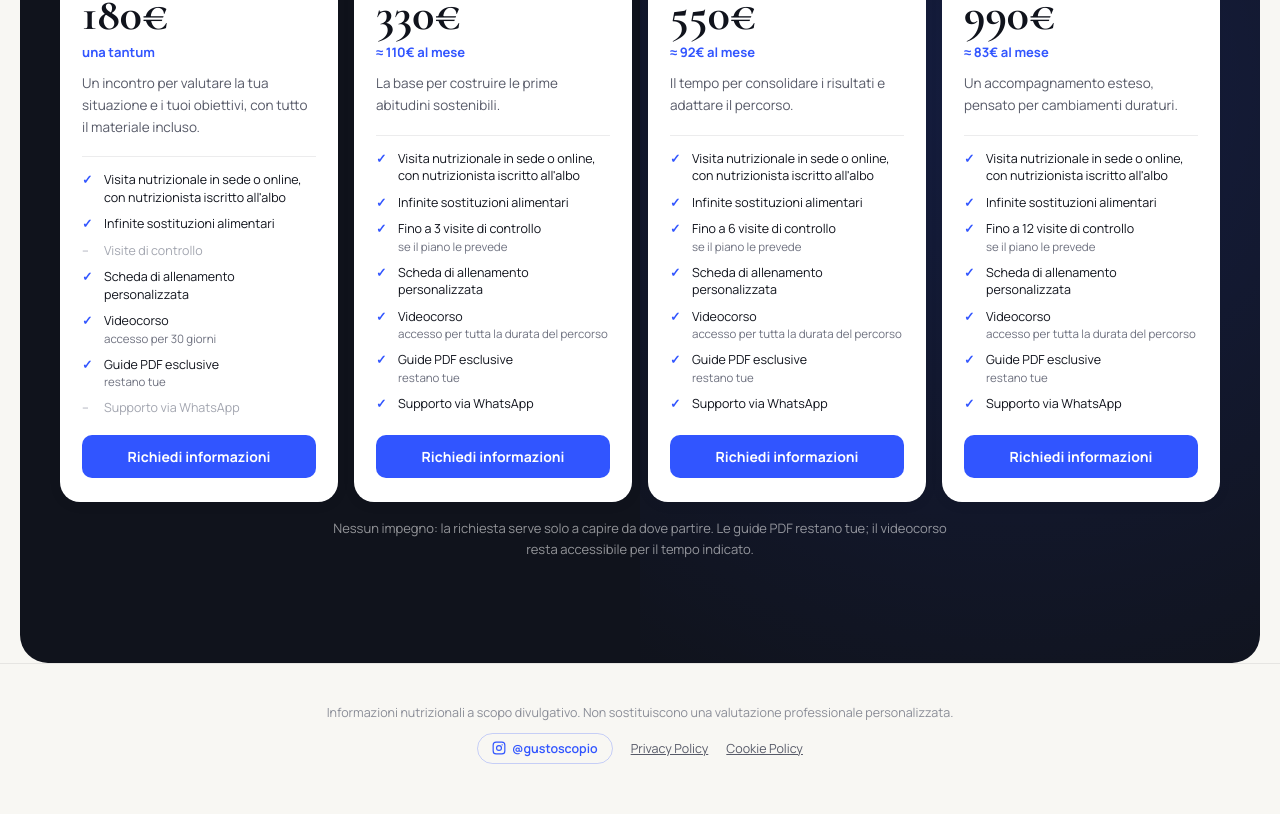
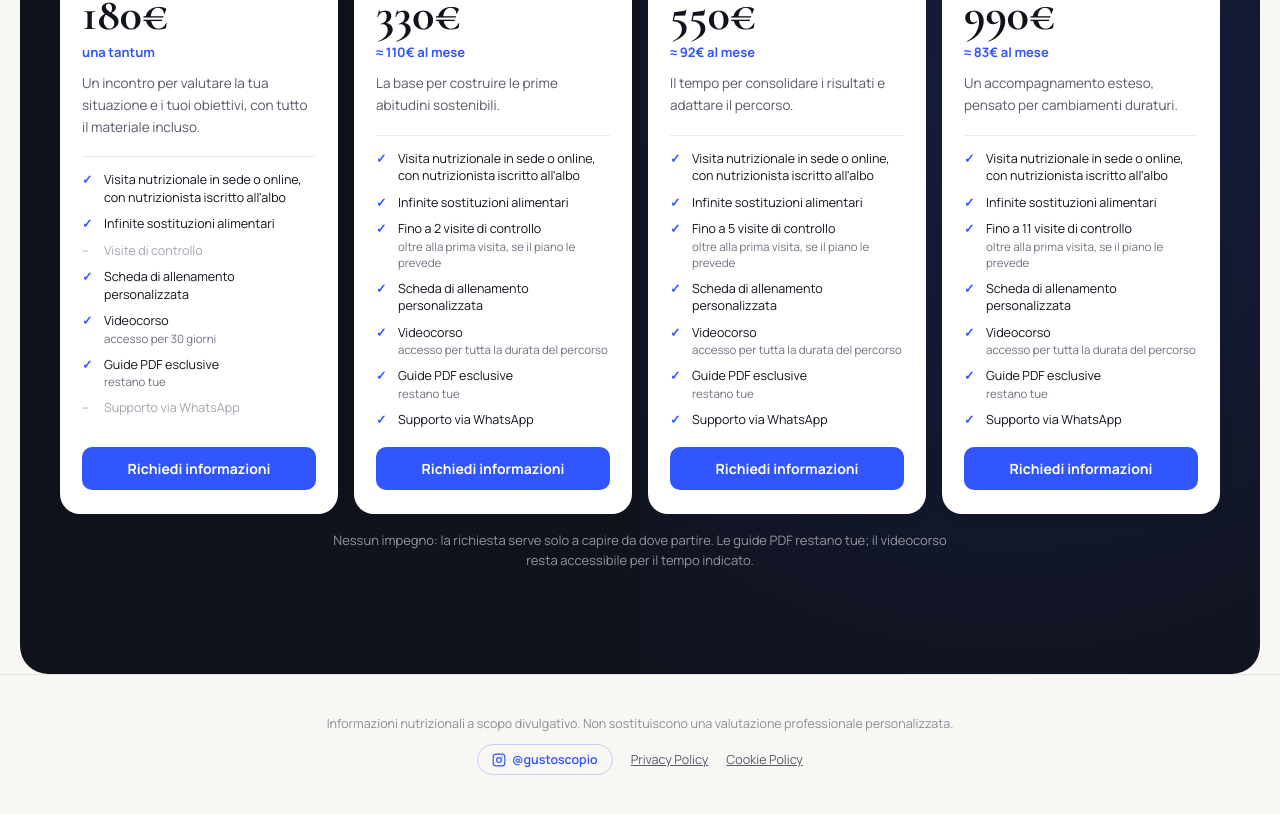
Before and after one commit to davidepalu94/gustoscopio, a React (Vite) app: page /percorsi-personalizzati in a window 1280 px wide. Shown: the part 3304-4118 px from the top of the page. Built offline with nearby package versions, Linux system fonts and the light colour scheme.

Commit message:
Add files via upload

```diff
--- a/src/percorsiData.js
+++ b/src/percorsiData.js
@@ -19,11 +19,11 @@ export const MODALITA_LABEL = 'In presenza a Roma oppure online';
 export const PACKAGES = [
   { id: 'visita', icon: '🎯', label: 'Prima visita completa', price: 180, months: null, isPath: false, access: '30 giorni', controls: 0, whatsapp: false,
     desc: 'Un incontro per valutare la tua situazione e i tuoi obiettivi, con tutto il materiale incluso.' },
-  { id: '3m', icon: '🌱', label: 'Percorso 3 mesi', price: 330, months: 3, isPath: true, access: 'per tutta la durata del percorso', controls: 3, whatsapp: true,
+  { id: '3m', icon: '🌱', label: 'Percorso 3 mesi', price: 330, months: 3, isPath: true, access: 'per tutta la durata del percorso', controls: 2, whatsapp: true,
     desc: 'La base per costruire le prime abitudini sostenibili.' },
-  { id: '6m', icon: '🔄', label: 'Percorso 6 mesi', price: 550, months: 6, isPath: true, access: 'per tutta la durata del percorso', controls: 6, whatsapp: true,
+  { id: '6m', icon: '🔄', label: 'Percorso 6 mesi', price: 550, months: 6, isPath: true, access: 'per tutta la durata del percorso', controls: 5, whatsapp: true,
     desc: 'Il tempo per consolidare i risultati e adattare il percorso.' },
-  { id: '12m', icon: '🏆', label: 'Percorso 12 mesi', price: 990, months: 12, isPath: true, access: 'per tutta la durata del percorso', controls: 12, whatsapp: true,
+  { id: '12m', icon: '🏆', label: 'Percorso 12 mesi', price: 990, months: 12, isPath: true, access: 'per tutta la durata del percorso', controls: 11, whatsapp: true,
     desc: 'Un accompagnamento esteso, pensato per cambiamenti duraturi.' },
 ];
 
@@ -37,7 +37,7 @@ export function packageFeatures(pkg) {
     { label: "Visita nutrizionale in sede o online, con nutrizionista iscritto all'albo", on: true },
     { label: 'Infinite sostituzioni alimentari', on: true },
     pkg.controls > 0
-      ? { label: `Fino a ${pkg.controls} visite di controllo`, on: true, note: 'se il piano le prevede' }
+      ? { label: `Fino a ${pkg.controls} visite di controllo`, on: true, note: 'oltre alla prima visita, se il piano le prevede' }
       : { label: 'Visite di controllo', on: false },
     { label: 'Scheda di allenamento personalizzata', on: true },
     { label: 'Videocorso', on: true, note: `accesso ${pkg.months ? pkg.access : `per ${pkg.access}`}` },
```
Also changed, not shown: 1 other file (tests, documents, lock files or other folders).
